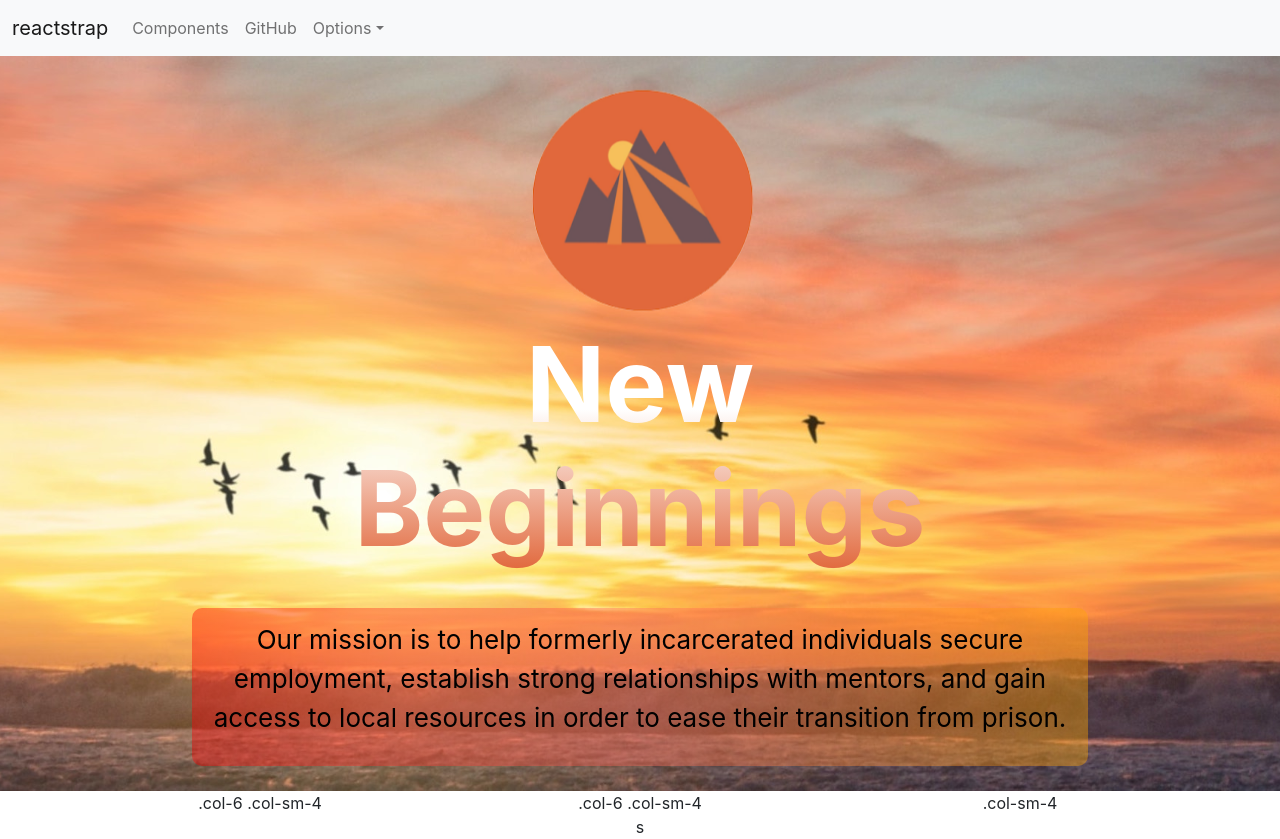
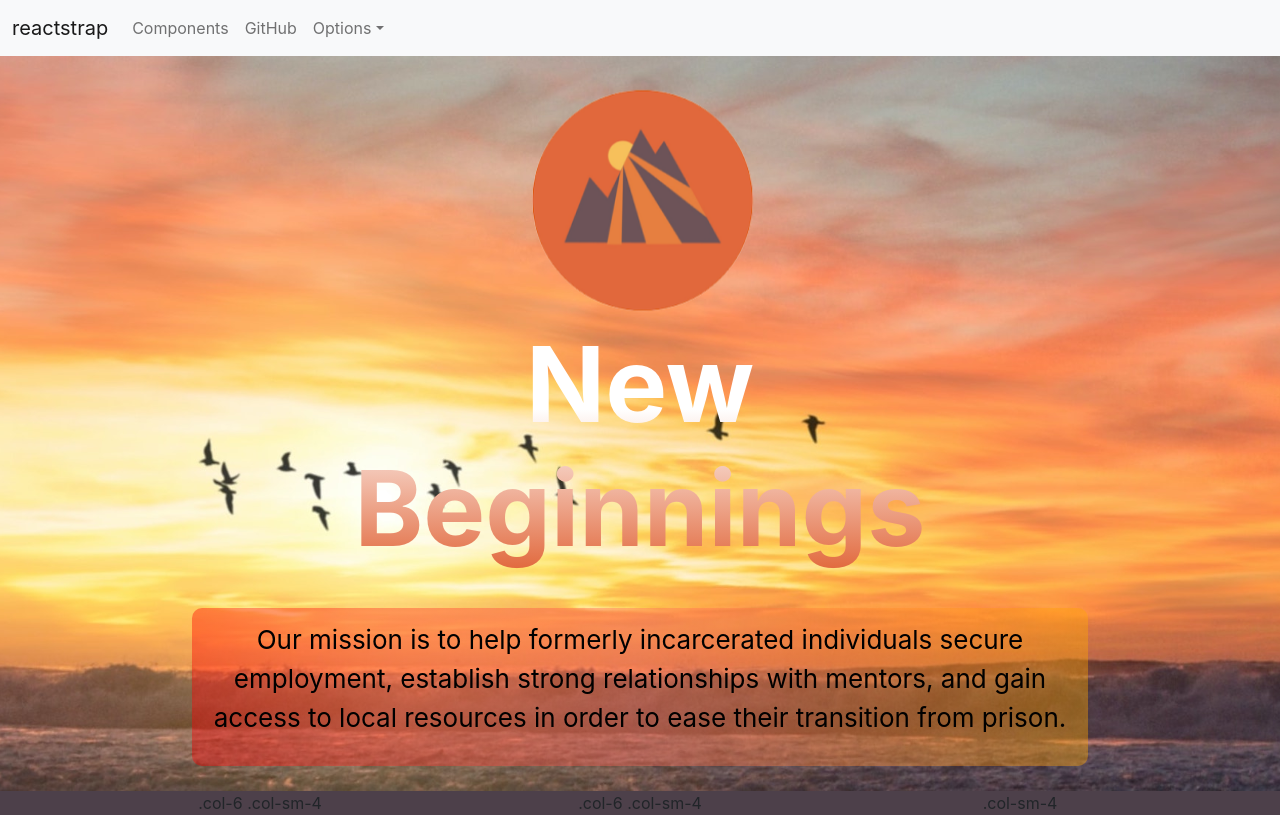
Before and after one commit to Enactus-New-Beginnings/Enactus-New-Beginnings.github.io, a React (Create React App) app: page / in a window 1280 px wide. After the commit the page ends 815 px from the top, so only its background shows below. Built offline with nearby package versions, Linux system fonts and the light colour scheme.

Commit message:
Set up FontAwesome icons

```diff
--- /dev/null
+++ b/babel-plugin-macros.config.js
@@ -0,0 +1,5 @@
+module.exports = {
+    'fontawesome-svg-core': {
+      'license': 'free'
+    }
+  }
--- /dev/null
+++ b/babel.config.js
@@ -0,0 +1,5 @@
+module.exports = function (api) {
+    return {
+      plugins: ['macros'],
+    }
+  }
--- a/package.json
+++ b/package.json
@@ -3,9 +3,14 @@
   "version": "0.1.0",
   "private": true,
   "dependencies": {
+    "@fortawesome/fontawesome-svg-core": "^6.2.0",
+    "@fortawesome/free-regular-svg-icons": "^6.2.0",
+    "@fortawesome/free-solid-svg-icons": "^6.2.0",
+    "@fortawesome/react-fontawesome": "^0.2.0",
     "@testing-library/jest-dom": "^5.14.1",
     "@testing-library/react": "^13.0.0",
     "@testing-library/user-event": "^13.2.1",
+    "babel-plugin-macros": "^3.1.0",
     "react": "^18.2.0",
     "react-dom": "^18.2.0",
     "react-router-dom": "^6.4.1",
--- a/src/routes/Home.js
+++ b/src/routes/Home.js
@@ -13,13 +13,15 @@
         </div>
       </header>
       <body>
+    <div className='features'>
         <Container>
             <Row>
             <Col sm="4">.col-6 .col-sm-4</Col>
             <Col sm="4">.col-6 .col-sm-4</Col>
             <Col sm="4">.col-sm-4</Col>
             </Row>
-      </Container>s
+        </Container>
+    </div>
       </body>
     </div>
   );
--- a/src/styles/Home.css
+++ b/src/styles/Home.css
@@ -65,3 +65,7 @@
   width: 70vw;
   padding: 1%;
 }
+
+.features{
+  background-color: #4d404a;
+}
```
Also changed, not shown: 1 other file (tests, documents, lock files or other folders). Lines whose indentation alone changed are shown as unchanged.
